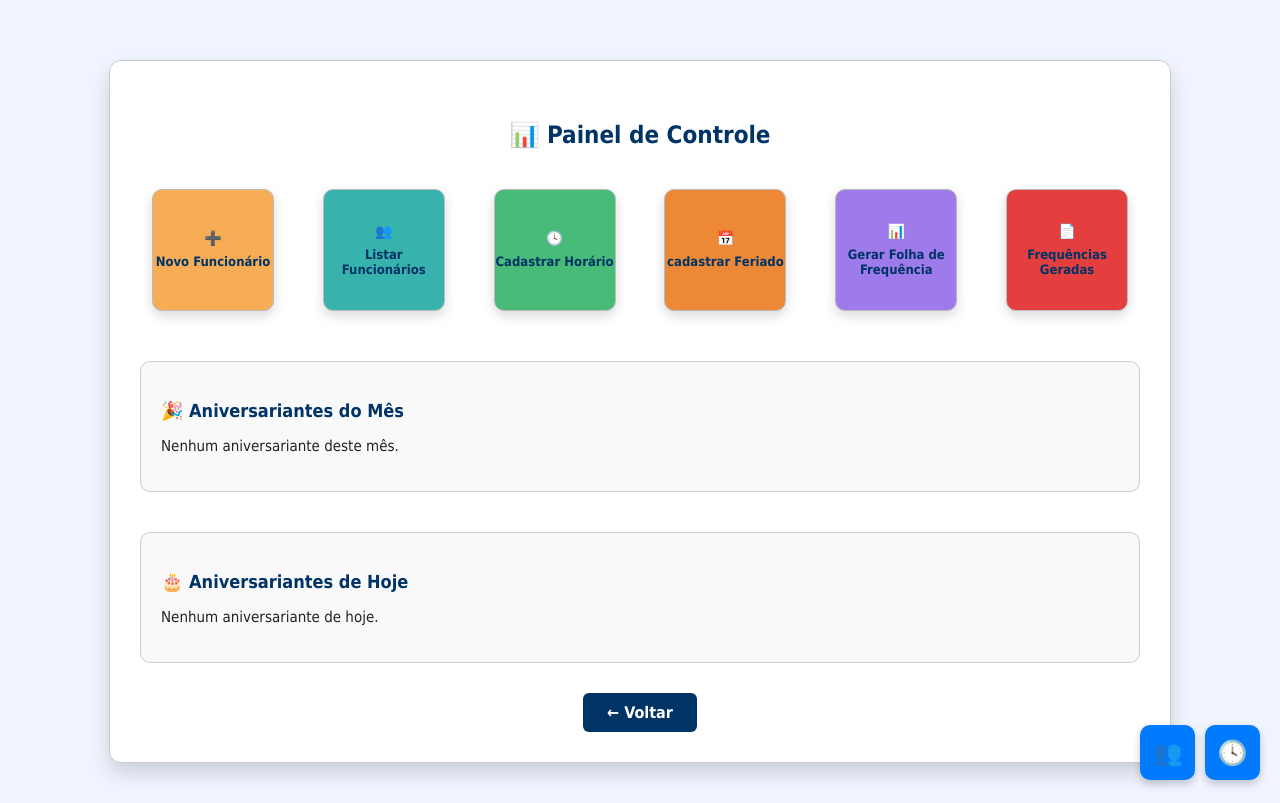
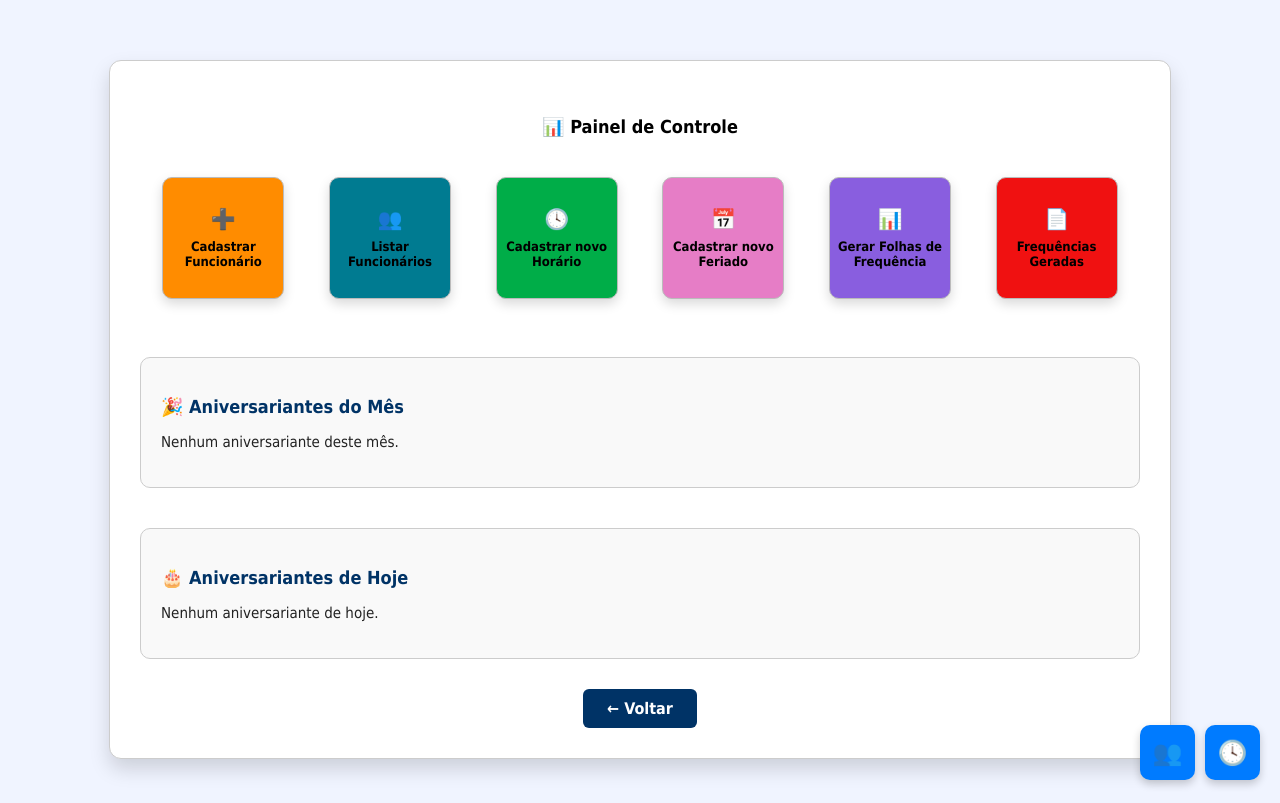
Before and after one commit to amvtec/vitordias, a Django app: page /controle/painel/ in a window 1280 px wide. Shown: the top 803 px of the page. Run offline with Django 5.2, Linux system fonts and the light colour scheme; a user stored in the database is signed in; data that the repository does not hold is empty.

Commit message:
Alteracoes nos templates

```diff
--- a/controle/templates/controle/painel_controle.html
+++ b/controle/templates/controle/painel_controle.html
@@ -27,22 +27,22 @@
         }
 
         h2 {
-            color: #003366;
-            font-size: 24px;
+            color: #000000;
+            font-size: 18px;
             margin-bottom: 40px;
         }
 
         .grid {
             display: grid;
-            grid-template-columns: repeat(auto-fit, minmax(140px, 1fr));
-            gap: 25px;
+            grid-template-columns: repeat(auto-fit, minmax(120px, 1fr));
+            gap: 0px;
             justify-items: center;
             margin-bottom: 50px;
         }
 
         .botao {
             background-color: #e0e0e0;
-            color: #003366;
+            color: #000000;
             text-decoration: none;
             border-radius: 10px;
             width: 120px;
@@ -51,11 +51,12 @@
             flex-direction: column;
             align-items: center;
             justify-content: center;
-            font-size: 14px;
+            font-size: 20px;
             font-weight: bold;
             transition: all 0.3s ease;
             box-shadow: 0 5px 12px rgba(0,0,0,0.15);
             border: 1px solid #bbb;
+            margin-bottom: 8px; /* Espaçamento menor entre os botões */
         }
 
         .botao:hover {
@@ -67,15 +68,16 @@
         .botao span {
             margin-top: 8px;
             font-size: 13px;
+            display: block;
         }
 
-        .botao.cadastrar { background-color: #f6ad55; }
-        .botao.listar { background-color: #38b2ac; }
-        .botao.horario { background-color: #48bb78; }
-        .botao.feriado { background-color: #ed8936; }
-        .botao.folhas { background-color: #9f7aea; }
-        .botao.geradas { background-color: #e53e3e; }
-        .botao:hover { color: #000; }
+        .botao.cadastrar { background-color: #ff8c00; }
+        .botao.listar { background-color: #007b91; }
+        .botao.horario { background-color: #00ad48; }
+        .botao.feriado { background-color: #e67dc6; }
+        .botao.folhas { background-color: #895edf; }
+        .botao.geradas { background-color: #f01111; }
+        .botao:hover { color: #000000; }
 
         .aniversariantes {
             margin-bottom: 40px;
@@ -165,11 +167,11 @@
     <h2>📊 Painel de Controle</h2>
 
     <div class="grid">
-        <a href="{% url 'cadastrar_funcionario' %}" class="botao cadastrar">➕<span>Novo Funcionário</span></a>
+        <a href="{% url 'cadastrar_funcionario' %}" class="botao cadastrar">➕<span>Cadastrar Funcionário</span></a>
         <a href="{% url 'listar_funcionarios' %}" class="botao listar">👥<span>Listar Funcionários</span></a>
-        <a href="{% url 'cadastrar_horario' %}" class="botao horario">🕓<span>Cadastrar Horário</span></a>
-        <a href="{% url 'cadastrar_feriado' %}" class="botao feriado">📅<span>cadastrar Feriado</span></a>
-        <a href="{% url 'selecionar_funcionarios' %}" class="botao folhas">📊<span>Gerar Folha de Frequência</span></a>
+        <a href="{% url 'cadastrar_horario' %}" class="botao horario">🕓<span>Cadastrar novo Horário</span></a>
+        <a href="{% url 'cadastrar_feriado' %}" class="botao feriado">📅<span>Cadastrar novo Feriado</span></a>
+        <a href="{% url 'selecionar_funcionarios' %}" class="botao folhas">📊<span>Gerar Folhas de Frequência</span></a>
         <a href="{% url 'listar_folhas' %}" class="botao geradas">📄<span>Frequências Geradas</span></a>
     </div>
 
```
